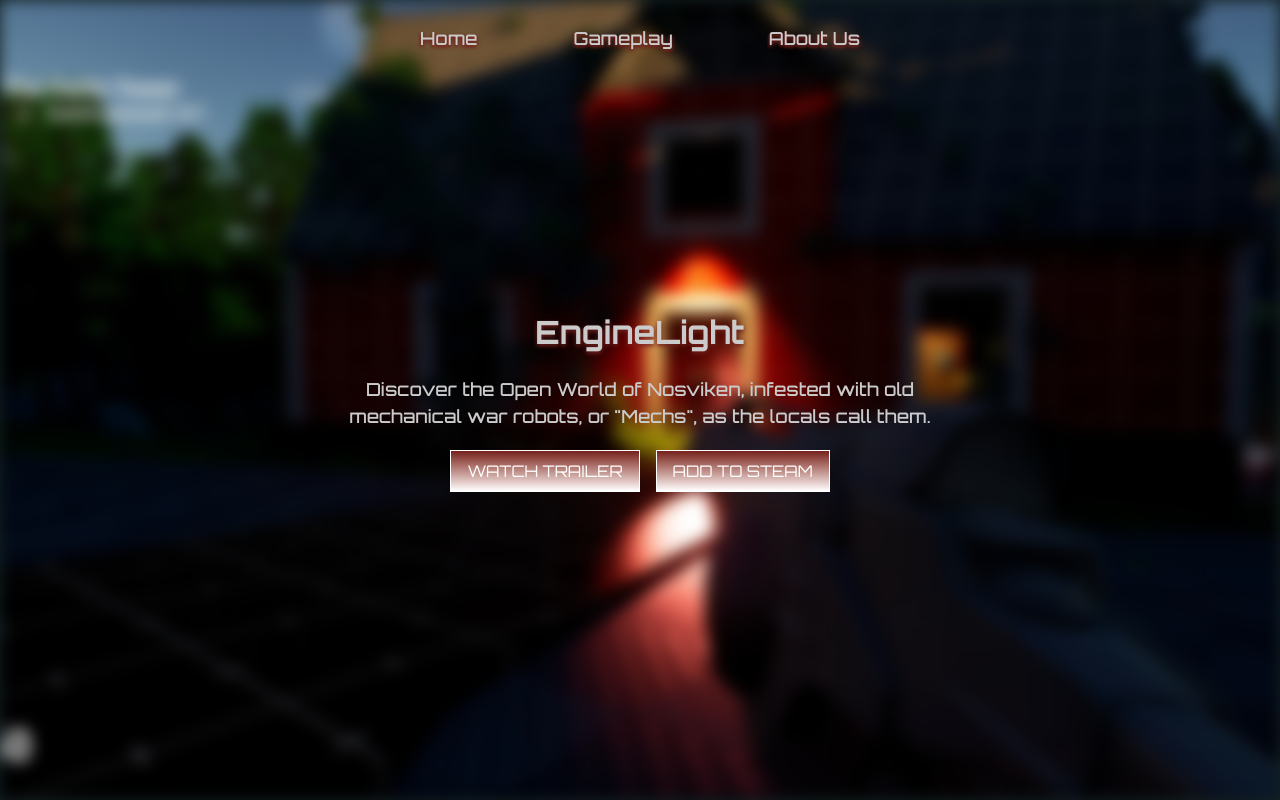
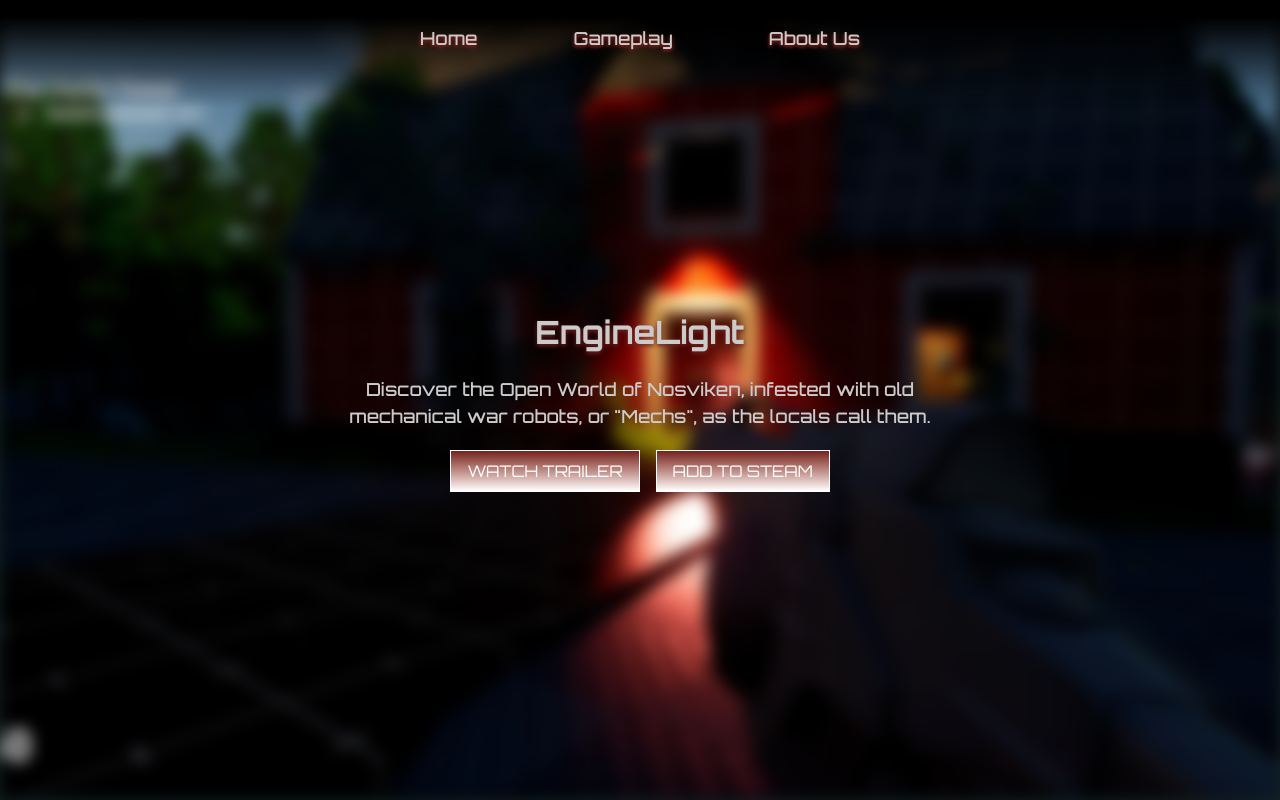
Before and after one commit to Alexander-Lindstroem/enginelight__web, a Next.js app: page / in a window 1280 px wide. Shown: the top 800 px of the page. Built offline with nearby package versions, Linux system fonts and the light colour scheme.

Commit message:
fixed header background

```diff
--- a/src/components/Header/index.tsx
+++ b/src/components/Header/index.tsx
@@ -2,7 +2,7 @@
 
 const Header = () => {
     return (
-        <header className="fixed top-0 left-0 w-full z-50 bg-transparent py-4" >
+        <header className="fixed top-0 left-0 w-full z-50 bg-linear-to-b from-black to-transparent from-15% pb-12 py-4" >
             <nav className="flex justify-center items-center gap-10 sm:gap-24 text-elbodys sm:text-elbodym md:text-elbodyl px-[20px] h-[44px] text-elwhite font-elmain font-medium text-shadow-soft">
                 <Link href="/">Home</Link>
                 <Link href="/gameplay">Gameplay</Link>
```
